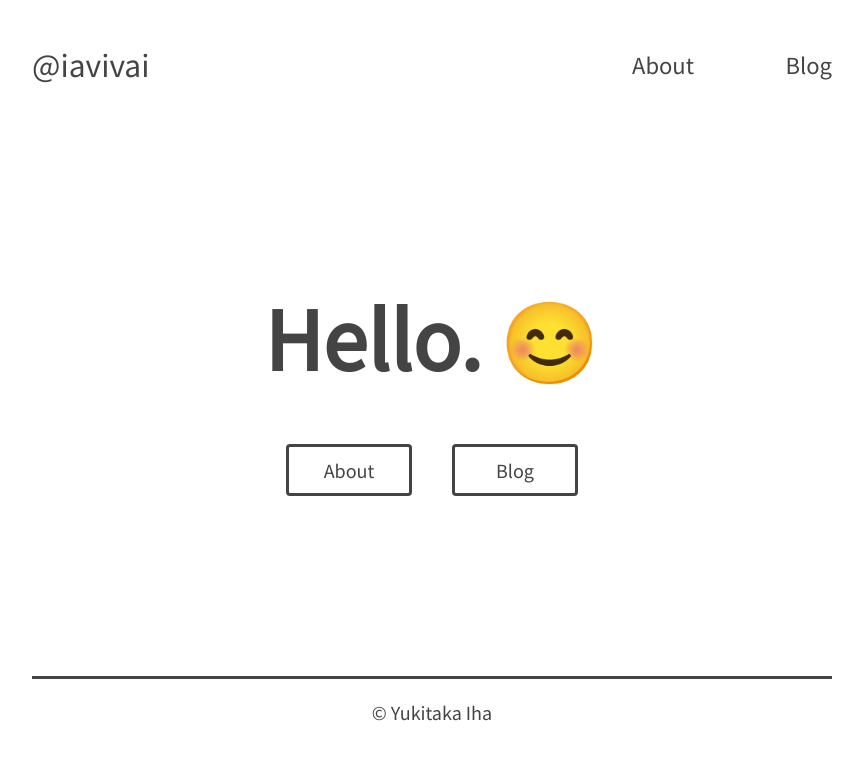
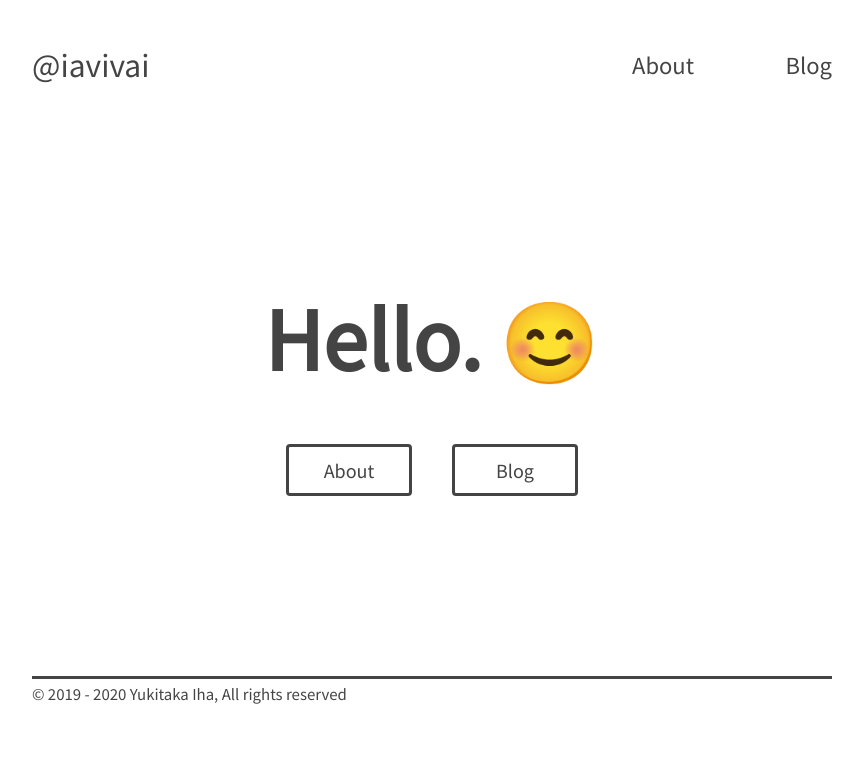
Before and after one commit to iavivai/iavivai.com, a Jekyll site: the page built from index.html, in a window 1280 px wide. Shown: the top 760 px of the page, without its empty margins (208-1071 px from the left). Built offline with Jekyll 4.4.1, drawn with Linux system fonts in a browser that asks for light colours.

Commit message:
Fix copyright.

```diff
--- a/_includes/footer.html
+++ b/_includes/footer.html
@@ -1,3 +1,5 @@
 <footer class="footer">
-  <div class="copyright">© Yukitaka Iha</div>
+  <small class="copyright">
+    © 2019 - {{ "now" | date: "%Y" }} Yukitaka Iha, All rights reserved
+  </small>
 </footer>
--- a/css/custom.css
+++ b/css/custom.css
@@ -42,8 +42,7 @@ nav {
 }
 
 .copyright {
-  text-align: center;
-  margin: 20px auto;
+  margin: 20px 0;
 }
 
 /* home */
```
